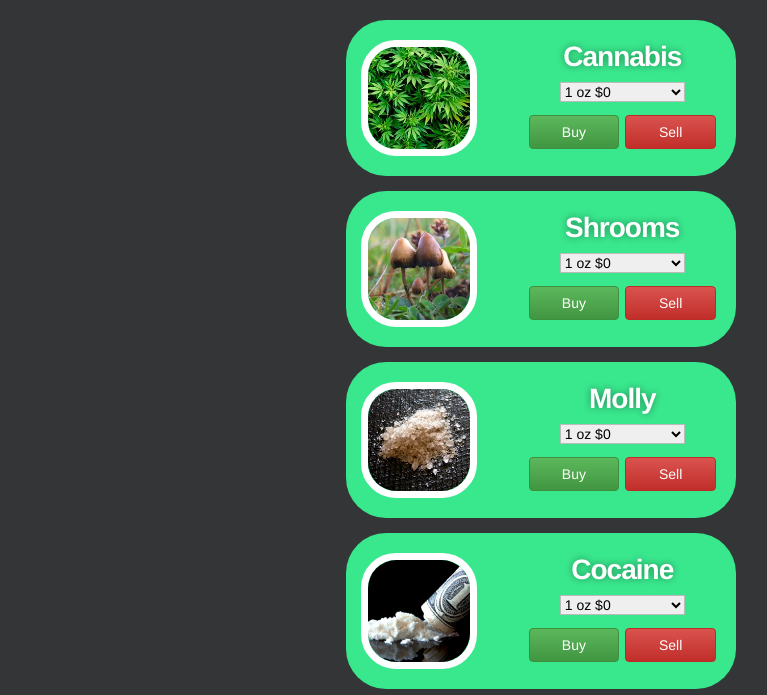
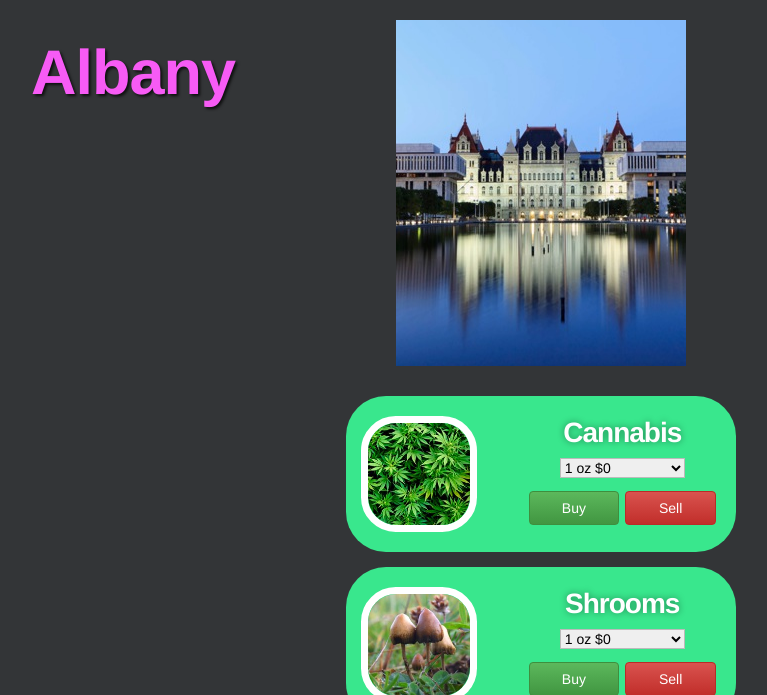
Before and after one commit to WalterPeck/capital_underground, a Rails app: template app/views/users/albany.html.erb in a window 1280 px wide. Shown: the part 72-767 px from the top of the page, without its empty margins (99-866 px from the left). Run offline with Rails 7, Linux system fonts and the light colour scheme; the template is opened without the code that fills it, so the values that code supplies are empty; style sheets or scripts are compiled from the project's sources; some libraries are stand-ins or nearby versions.

Commit message:
last onejombotron is fixed beleive

```diff
--- a/app/views/users/albany.html.erb
+++ b/app/views/users/albany.html.erb
@@ -15,14 +15,14 @@
 
 		<% oxy_price = @user.oxy_price %>
 
-<!--<div class="jumbotron city albany">
+<div class="jumbotron city albany">
 
         <h1 class="title">Albany</h1>
     		 <br><br>
 
 
 
-</div>-->
+</div>
 
 
 
```
